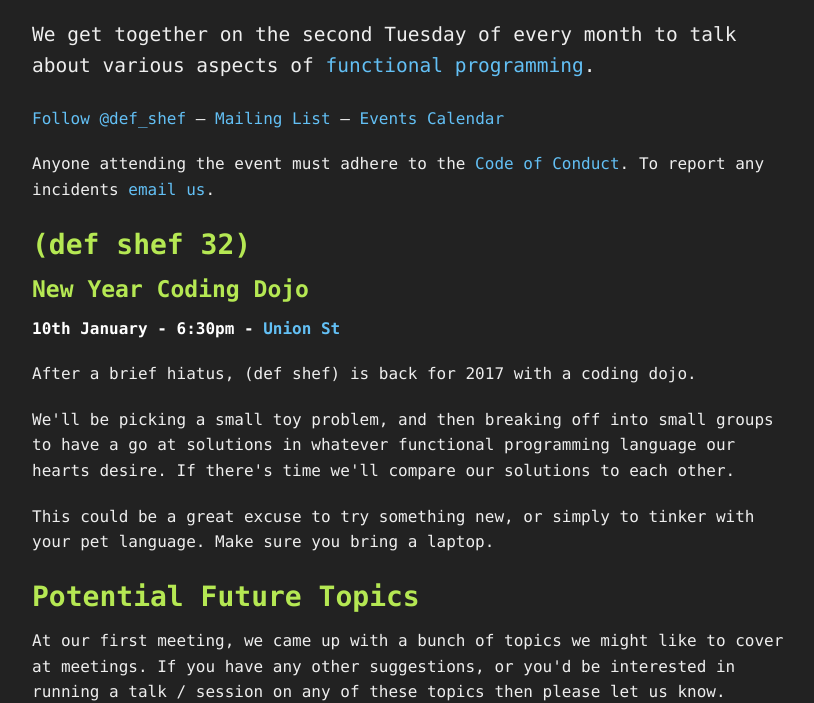
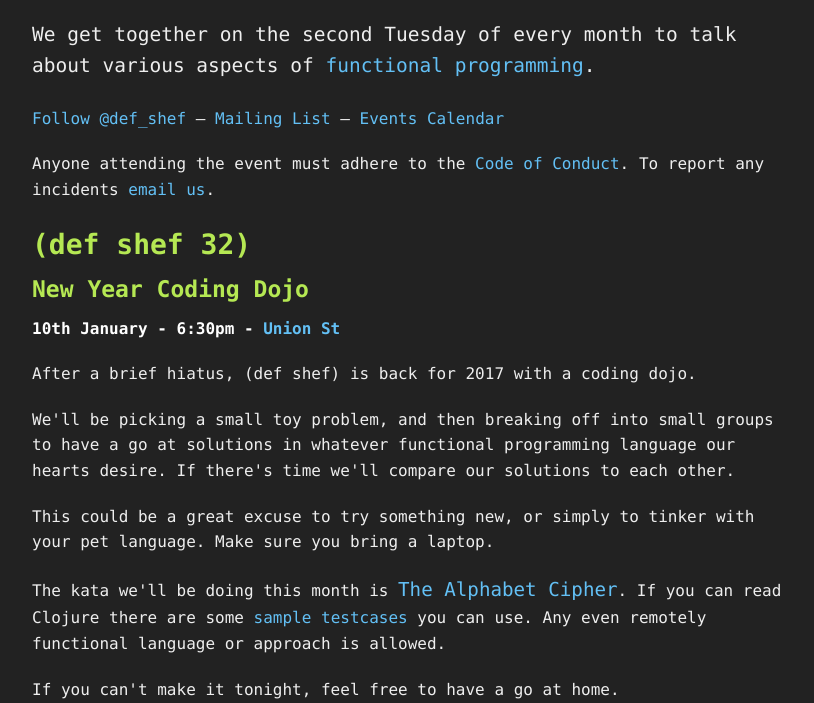
Before and after one commit to defshef/defshef.github.io, a website: page index.html in a window 1280 px wide. Shown: the part 97-800 px from the top of the page, without its empty margins (223-1037 px from the left). Drawn offline with Linux system fonts and the light colour scheme.

Commit message:
Add details of the kata

```diff
--- a/index.html
+++ b/index.html
@@ -77,6 +77,10 @@
     <p>
     This could be a great excuse to try something new, or simply to tinker with your pet language. Make sure you bring a laptop.
     </p>
+    <p>
+    The kata we'll be doing this month is <big><a href="https://github.com/gigasquid/wonderland-clojure-katas/tree/master/alphabet-cipher">The Alphabet Cipher</a></big>. If you can read Clojure there are some <a href="https://github.com/gigasquid/wonderland-clojure-katas/blob/master/alphabet-cipher/test/alphabet_cipher/coder_test.clj">sample testcases</a> you can use. Any even remotely functional language or approach is allowed.
+    </p>
+    <p>If you can't make it tonight, feel free to have a go at home.</p>
   </article>
 </div>
 
```
